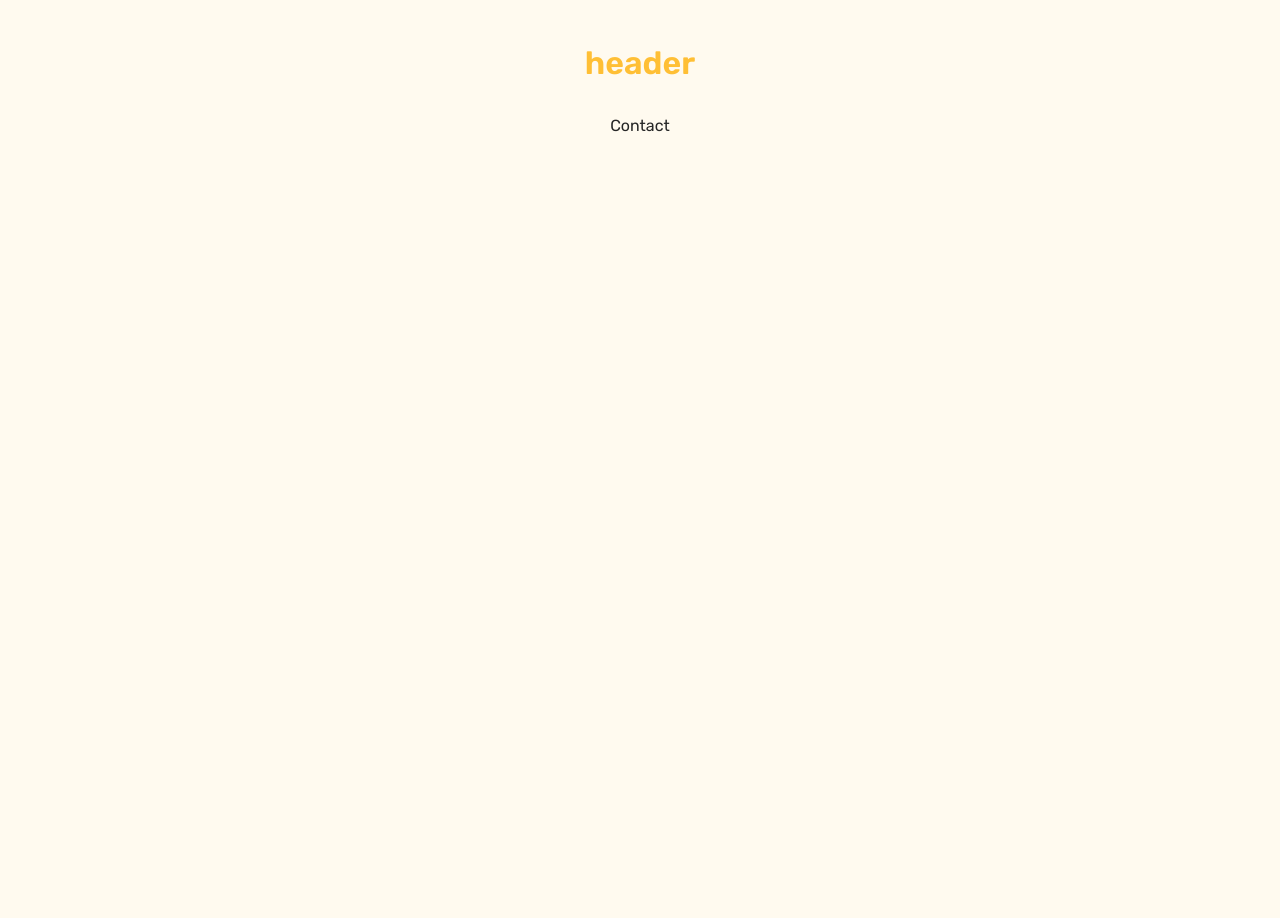
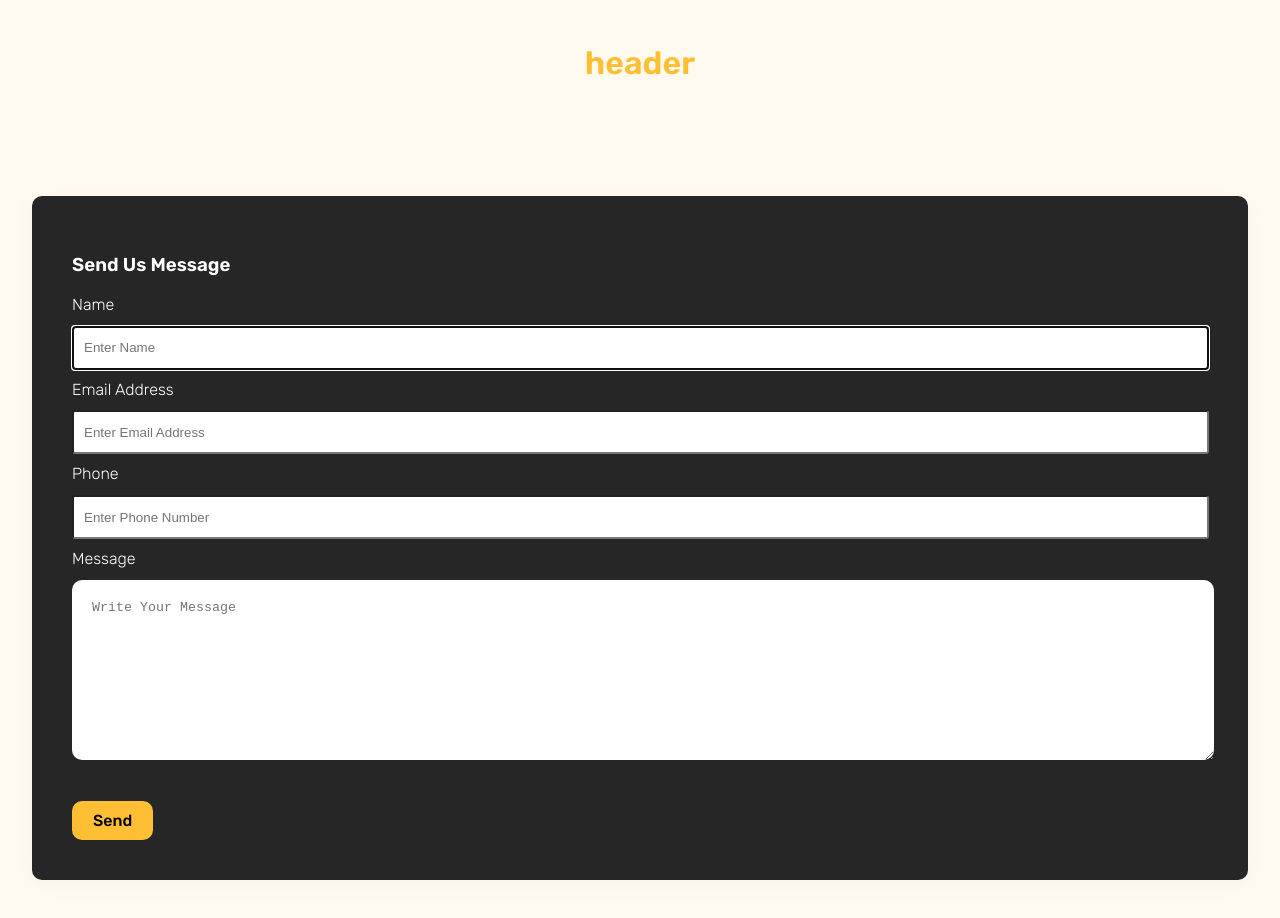
Before and after one commit to Super-Pad-Girls/Pad-Forward, a React (Vite) app in the folder client/: page /contact in a window 1280 px wide. Shown: the top 918 px of the page. Before the commit the page ends 800 px from the top, so only its background shows below. Built offline with nearby package versions, Linux system fonts and the light colour scheme.

Commit message:
feat: contact form component

```diff
--- a/client/src/pages/Contact.jsx
+++ b/client/src/pages/Contact.jsx
@@ -1,6 +1,79 @@
+import React from 'react';
 import './Contact.scss';
 
-const Contact = () => {
-    return <>Contact</>;
+class Contact extends React.Component {
+    constructor(props) {
+        super(props);
+        this.state = {
+            submitting: false
+        };
+    }
+
+    handleSubmit(event) {
+        event.preventDefault();
+    }
+
+    render() {
+        return (
+            <>
+                <div className="container-fluid d-flex flex-column align-items-center">
+                    <div className="contact__contact-box container-fluid">
+                        <h3 className="contact__contact-box__h3">Send Us Message</h3>
+                        <form onSubmit={this.handleSubmit.bind(this)}>
+                            <div className="row">
+                                <div className="col-md-6">
+                                    <label className="contact__contact-box__label" htmlFor="name">Name</label>
+                                    <input
+                                        className="contact__input"
+                                        id="name"
+                                        type="text"
+                                        name="name"
+                                        placeholder="Enter Name"
+                                        autoFocus
+                                        required
+                                    />
+                                </div>
+                                <div className="col-md-6">
+                                    <label className="contact__contact-box__label" htmlFor="email">Email Address</label>
+                                    <input
+                                        className="contact__input"
+                                        id="email"
+                                        type="email"
+                                        name="email"
+                                        placeholder="Enter Email Address"
+                                        required
+                                    />
+                                </div>
+                            </div>
+                            <label className="contact__contact-box__label" htmlFor="phone">Phone</label>
+                            <input
+                                className="contact__input"
+                                id="phone"
+                                type="text"
+                                name="phone"
+                                placeholder="Enter Phone Number"
+                            />
+                            <label className="contact__contact-box__label" htmlFor="message">Message</label>
+                            <textarea
+                                className="contact__textarea"
+                                id="message"
+                                name="message"
+                                placeholder="Write Your Message"
+                                required
+                            />
+                            <button
+                                type="submit"
+                                disabled={this.state.submitting}
+                                className="contact__contact-box__button btn btn-primary"
+                            >
+                                Send
+                            </button>
+                        </form>
+                    </div>
+                </div>
+            </>
+        )
+    }
 };
+
 export default Contact;
--- a/client/src/pages/Contact.scss
+++ b/client/src/pages/Contact.scss
@@ -1 +1,52 @@
 @import '../App.scss';
+
+.contact{
+
+  &__contact-box {
+    text-align: left;
+    margin: 80px 0 88px 0;
+    padding: 40px;
+    border-radius: 10px;
+    background: $color-black;
+    box-shadow: 0px 4px 20px 0px rgba(219, 219, 219, 0.2);
+
+    &__h3 {
+      font-weight: 600;
+      color: $color-white;
+    }
+
+    &__label {
+      margin: 30px 0 15px 0;
+      font-weight: 300;
+      color: $color-white;
+    }
+
+    &__button {
+      margin-top: 25px;
+      padding: 8px 19px;
+      border-radius: 10px;
+    }
+  }
+
+  &__input {
+    width: 98%;
+    height: 20px;
+    border-radius: 3px;
+    padding: 10px;
+    margin: 10px 10px 10px 0;
+  }
+
+  &__textarea {
+    width: 97%;
+    height: 140px;
+    border: none;
+    border-radius: 10px;
+    padding: 20px;
+    margin: 10px 10px 10px 0;
+
+
+    &:focus {
+      outline: none;
+    }
+  }
+}
```
Also changed, not shown: 2 other files (tests, documents, lock files or other folders).
